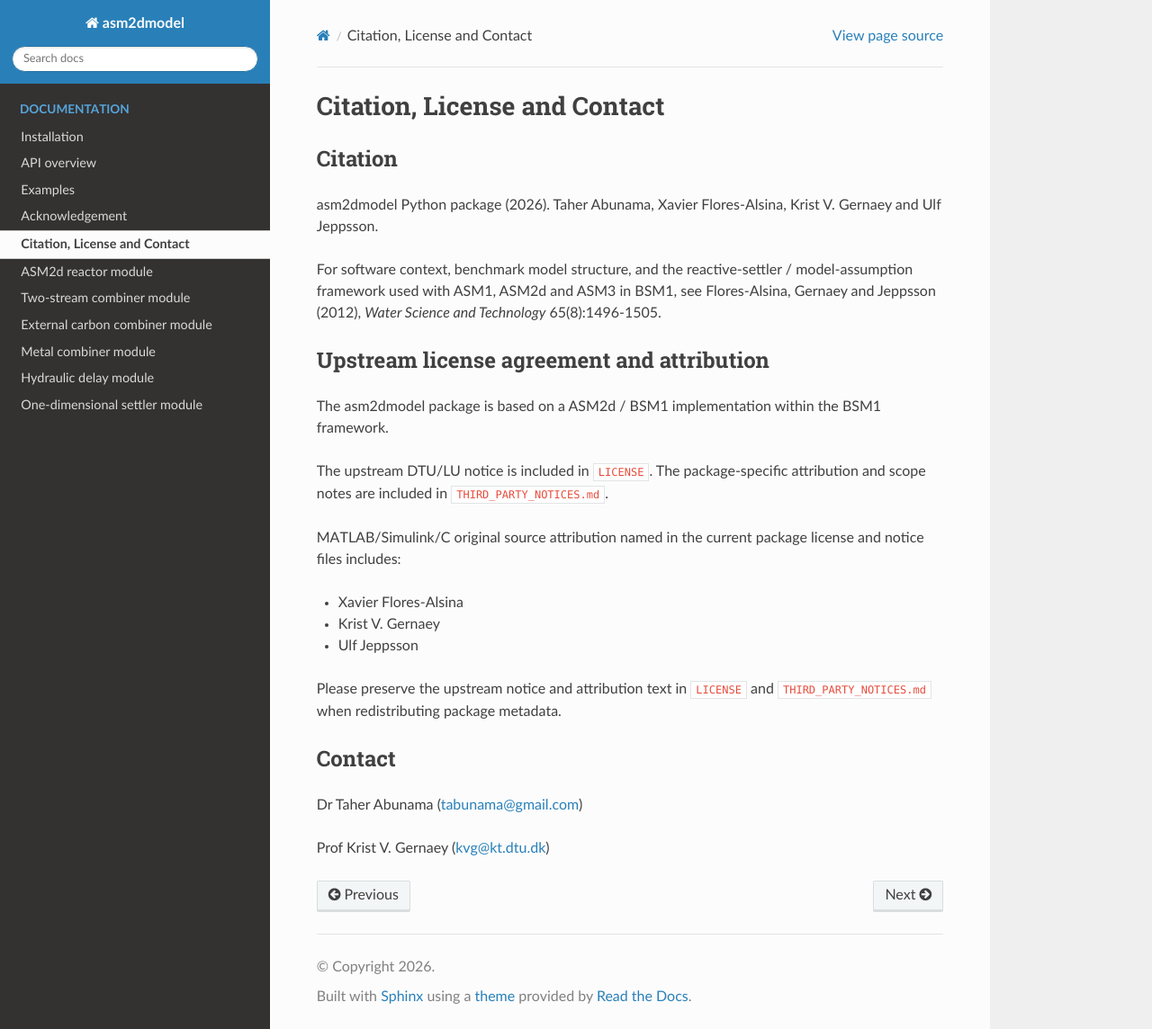
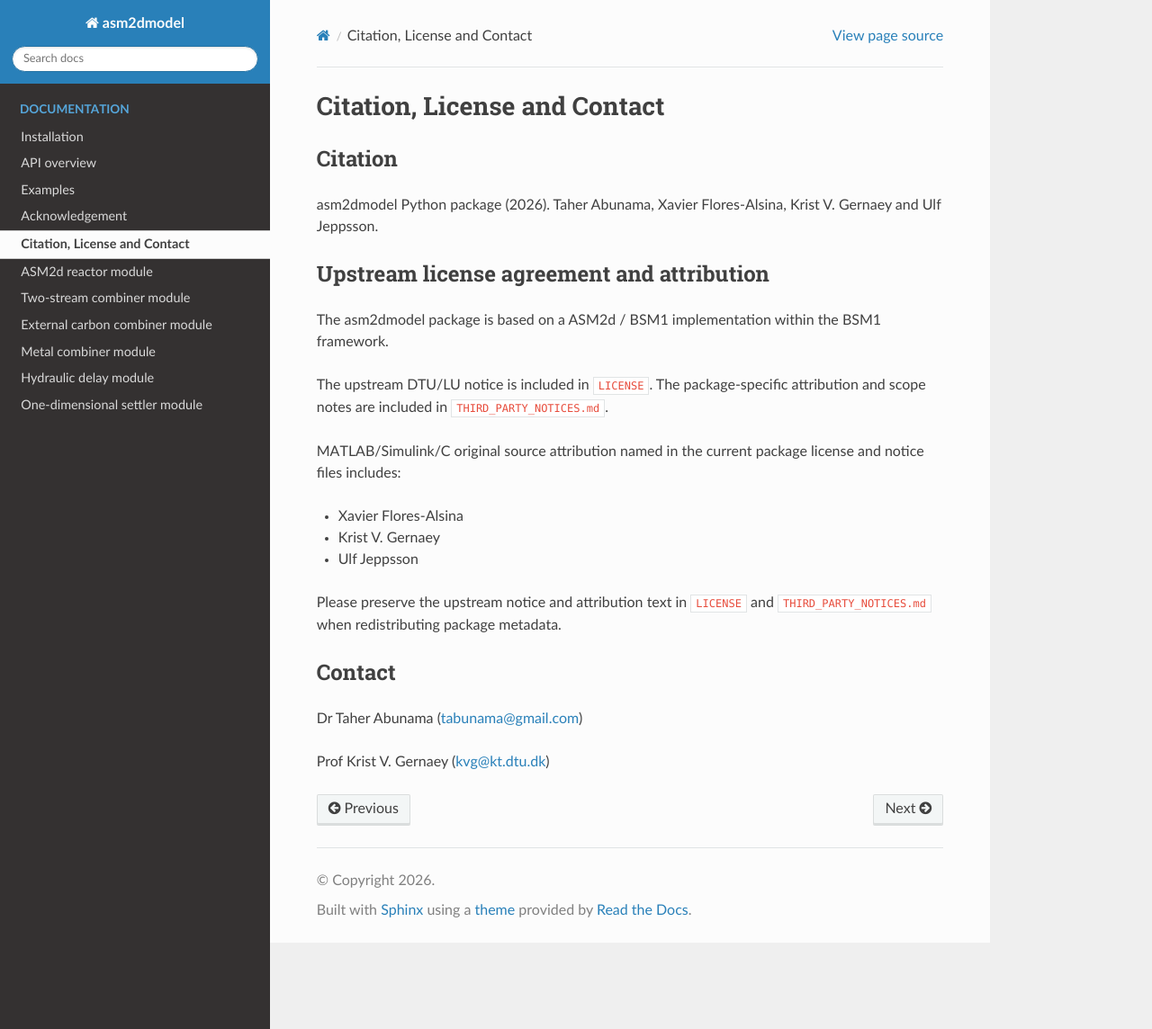
Before and after one commit to tabunama/asm2dmodel, a Sphinx documentation site: the page built from docs/source/citation_license_contact.rst, in a window 1280 px wide and 1144 px high. Shown: the whole window at 90% size. Built offline with Sphinx 7.4.7 and the Read the Docs theme 3.1.0, drawn with Linux system fonts in a browser that asks for light colours.

Commit message:
Update docs

```diff
--- a/docs/source/citation_license_contact.rst
+++ b/docs/source/citation_license_contact.rst
@@ -6,7 +6,6 @@ Citation
 
 asm2dmodel Python package (2026). Taher Abunama, Xavier Flores-Alsina, Krist V. Gernaey and Ulf Jeppsson.
 
-For software context, benchmark model structure, and the reactive-settler / model-assumption framework used with ASM1, ASM2d and ASM3 in BSM1, see Flores-Alsina, Gernaey and Jeppsson (2012), *Water Science and Technology* 65(8):1496-1505.
 
 Upstream license agreement and attribution
 ------------------------------------------
```
Also changed, not shown: 5 other files.
